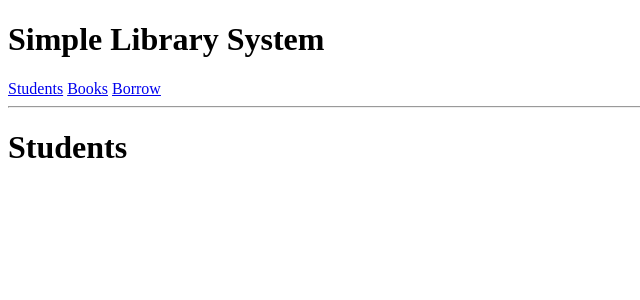
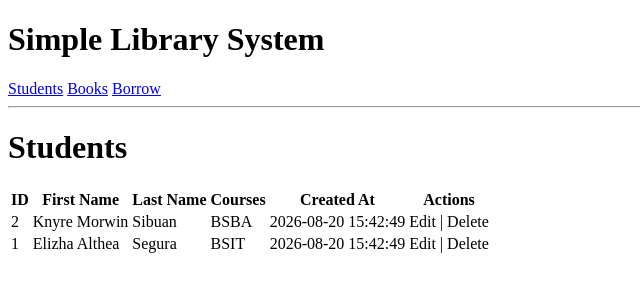
Before and after one commit to ElizhaSegura/it30a, a PHP site: page /index.php?section=students in a window 1280 px wide. Shown: the top 300 px of the page, without its empty margins (0-640 px from the left). Run offline with PHP 8.4, Linux system fonts and the light colour scheme; data comes from the database, SQL or seed files in the repository.

Commit message:
Added student display table on index.php'

```diff
--- a/index.php
+++ b/index.php
@@ -28,6 +28,23 @@ $section = $_GET['section'] ?? 'students';
 
 // CRUD Operations
 $actions = $_GET['action'] ?? '';
+
+// Students
+
+// Fetch students
+if($section === 'students'){
+    $stmt = $pdo->query("
+        SELECT *
+        FROM students
+        ORDER by student_id DESC
+    ");
+
+    $students = $stmt->fetchAll();
+}
+
+
+
+
 ?>
 
 
@@ -46,8 +63,50 @@ $actions = $_GET['action'] ?? '';
         <a href="index.php?section=borrow">Borrow</a>
     </nav>
     <hr>
+    <?php if ($section==='students'): ?>
+        <h1>Students</h1>
+        <table>
+            <thead>
+                <tr>
+                    <th>ID</th>
+                    <th>First Name</th>
+                    <th>Last Name</th>
+                    <th>Courses</th>
+                    <th>Created At</th>
+                    <th>Actions</th>
+                </tr>
+            </thead>
+            <tbody>
+                <?php foreach($students as $student): ?>
+                    <tr>
+                        <td>
+                            <?= htmlspecialchars($student['student_id']) ?>
+                        </td>
+                        <td>
+                            <?= htmlspecialchars($student['student_first_name']) ?>
+                        </td>
+                        <td>
+                            <?= htmlspecialchars($student['student_last_name']) ?>
+                        </td>
+                        <td>
+                            <?= htmlspecialchars($student['student_course']) ?>
+                        </td>
+                        <td>
+                            <?= htmlspecialchars($student['student_created_at']) ?>
+                        </td>
+                        <td>
+                            <a>Edit</a>
+                            |
+                            <a>Delete</a>
+                        </td>
+                    </tr>
+                <?php endforeach?>
+            </tbody>
+        </table>
+<?php endif; ?>
+
+
     <?php if($section==='students'):?>
-        <h1>Students</h1>
         <?php endif; ?>
 
     <?php if($section==='books'):?>
```
